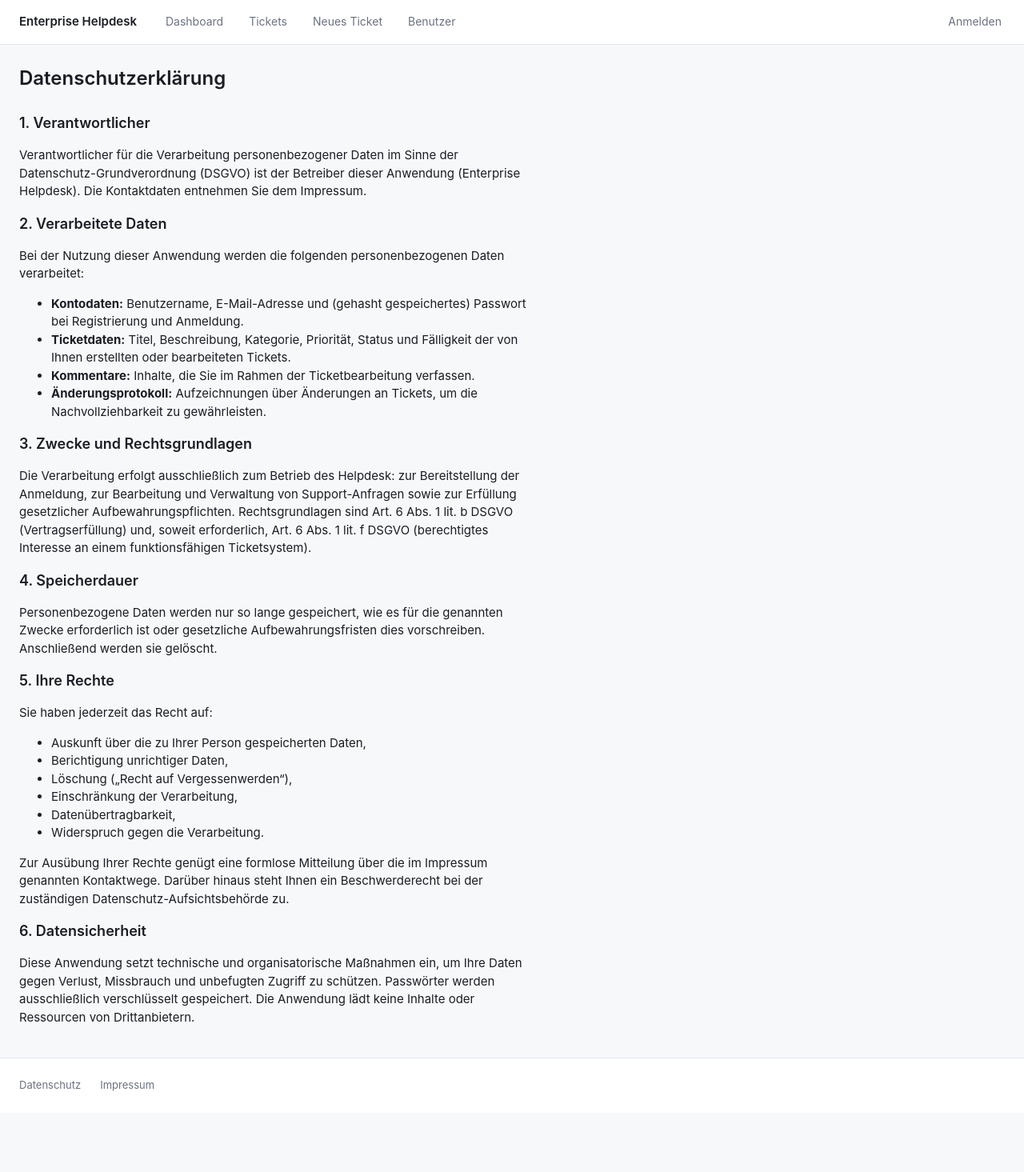
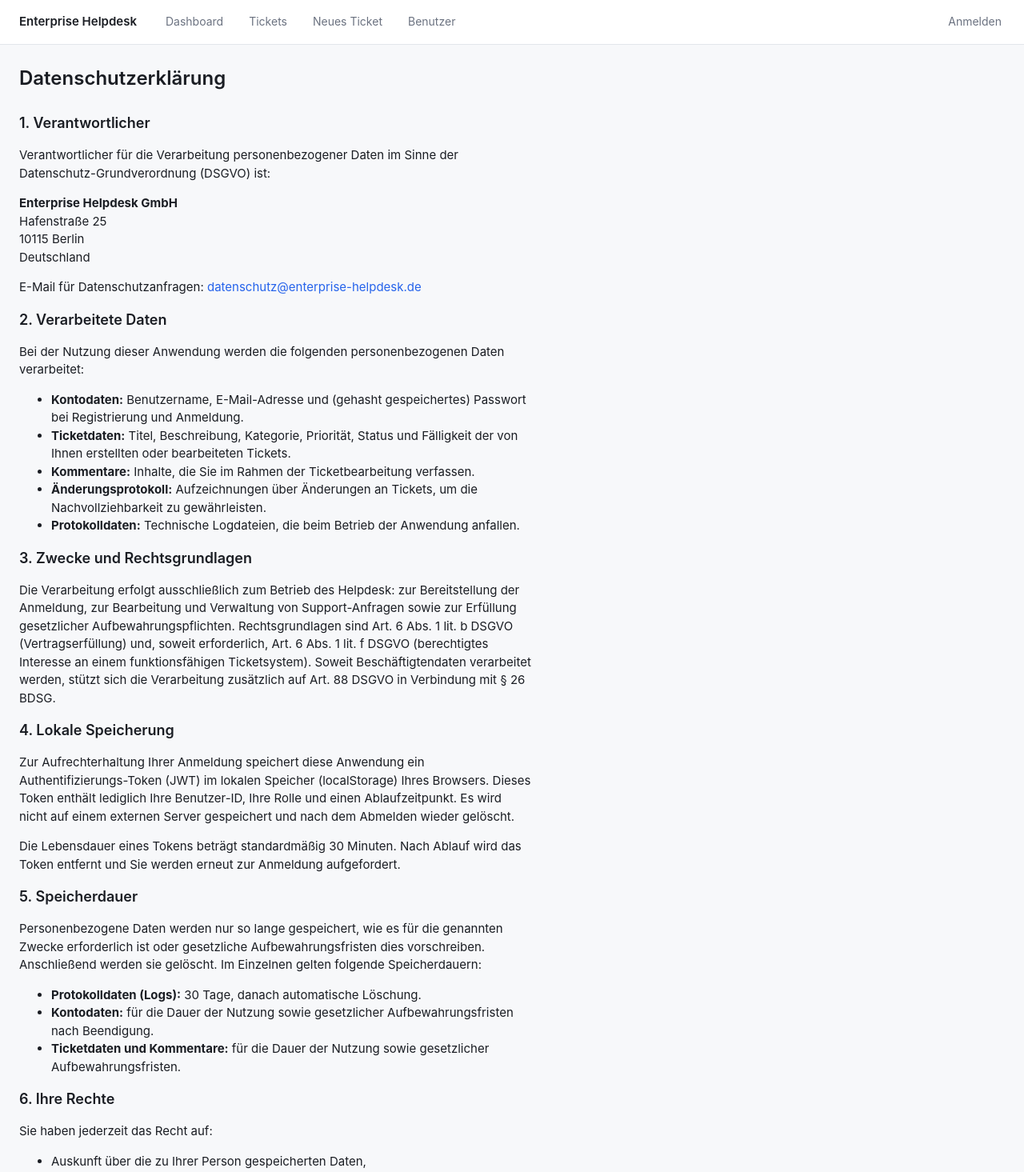
Before and after one commit to M3-13/e2e-enterprise-helpdesk-20260904-195321-7230, a React (Vite) app in the folder frontend/: page /datenschutz in a window 1280 px wide. Shown: the top 1465 px of the page at 80% size. Before the commit the page ends 1391 px from the top, so only its background shows below. Built offline with nearby package versions, Linux system fonts and the light colour scheme; no server answers.

Commit message:
fix: Rechtstexte vervollständigen und Platzhalter entfernen (#51)
Closes #39

Co-authored-by: office-crew <development@office-crew.dev>

```diff
--- a/frontend/src/pages/ImprintPage.tsx
+++ b/frontend/src/pages/ImprintPage.tsx
@@ -6,10 +6,10 @@ export default function ImprintPage() {
       <section>
         <h2>Angaben gemäß § 5 TMG</h2>
         <p>
-          <strong>Enterprise Helpdesk</strong>
+          <strong>Enterprise Helpdesk GmbH</strong>
           <br />
-          Musterstraße 1<br />
-          12345 Musterstadt
+          Hafenstraße 25<br />
+          10115 Berlin
           <br />
           Deutschland
         </p>
@@ -17,25 +17,25 @@ export default function ImprintPage() {
 
       <section>
         <h2>Vertreten durch</h2>
-        <p>Die Geschäftsführung</p>
+        <p>Geschäftsführer: Markus Brandt</p>
       </section>
 
       <section>
         <h2>Kontakt</h2>
         <p>
-          Telefon: +49 000 0000000
+          Telefon: +49 30 12345678
           <br />
-          E-Mail: kontakt@helpdesk.example
+          E-Mail: kontakt@enterprise-helpdesk.de
         </p>
       </section>
 
       <section>
         <h2>Verantwortlich für den Inhalt nach § 18 Abs. 2 MStV</h2>
         <p>
-          Die Geschäftsführung
+          Markus Brandt
           <br />
-          Musterstraße 1<br />
-          12345 Musterstadt
+          Hafenstraße 25<br />
+          10115 Berlin
         </p>
       </section>
 
--- a/frontend/src/pages/LegalPage.tsx
+++ b/frontend/src/pages/LegalPage.tsx
@@ -7,9 +7,22 @@ export default function LegalPage() {
         <h2>1. Verantwortlicher</h2>
         <p>
           Verantwortlicher für die Verarbeitung personenbezogener Daten im
-          Sinne der Datenschutz-Grundverordnung (DSGVO) ist der Betreiber
-          dieser Anwendung (Enterprise Helpdesk). Die Kontaktdaten entnehmen
-          Sie dem Impressum.
+          Sinne der Datenschutz-Grundverordnung (DSGVO) ist:
+        </p>
+        <p>
+          <strong>Enterprise Helpdesk GmbH</strong>
+          <br />
+          Hafenstraße 25
+          <br />
+          10115 Berlin
+          <br />
+          Deutschland
+        </p>
+        <p>
+          E-Mail für Datenschutzanfragen:{' '}
+          <a href="mailto:datenschutz@enterprise-helpdesk.de">
+            datenschutz@enterprise-helpdesk.de
+          </a>
         </p>
       </section>
 
@@ -39,6 +52,10 @@ export default function LegalPage() {
             Änderungen an Tickets, um die Nachvollziehbarkeit zu
             gewährleisten.
           </li>
+          <li>
+            <strong>Protokolldaten:</strong> Technische Logdateien, die beim
+            Betrieb der Anwendung anfallen.
+          </li>
         </ul>
       </section>
 
@@ -51,22 +68,54 @@ export default function LegalPage() {
           Aufbewahrungspflichten. Rechtsgrundlagen sind Art. 6 Abs. 1 lit. b
           DSGVO (Vertragserfüllung) und, soweit erforderlich, Art. 6 Abs. 1
           lit. f DSGVO (berechtigtes Interesse an einem funktionsfähigen
-          Ticketsystem).
+          Ticketsystem). Soweit Beschäftigtendaten verarbeitet werden, stützt
+          sich die Verarbeitung zusätzlich auf Art. 88 DSGVO in Verbindung mit
+          § 26 BDSG.
         </p>
       </section>
 
       <section>
-        <h2>4. Speicherdauer</h2>
+        <h2>4. Lokale Speicherung</h2>
+        <p>
+          Zur Aufrechterhaltung Ihrer Anmeldung speichert diese Anwendung ein
+          Authentifizierungs-Token (JWT) im lokalen Speicher (localStorage)
+          Ihres Browsers. Dieses Token enthält lediglich Ihre Benutzer-ID,
+          Ihre Rolle und einen Ablaufzeitpunkt. Es wird nicht auf einem
+          externen Server gespeichert und nach dem Abmelden wieder gelöscht.
+        </p>
+        <p>
+          Die Lebensdauer eines Tokens beträgt standardmäßig 30 Minuten.
+          Nach Ablauf wird das Token entfernt und Sie werden erneut zur
+          Anmeldung aufgefordert.
+        </p>
+      </section>
+
+      <section>
+        <h2>5. Speicherdauer</h2>
         <p>
           Personenbezogene Daten werden nur so lange gespeichert, wie es für
           die genannten Zwecke erforderlich ist oder gesetzliche
           Aufbewahrungsfristen dies vorschreiben. Anschließend werden sie
-          gelöscht.
+          gelöscht. Im Einzelnen gelten folgende Speicherdauern:
         </p>
+        <ul>
+          <li>
+            <strong>Protokolldaten (Logs):</strong> 30 Tage, danach
+            automatische Löschung.
+          </li>
+          <li>
+            <strong>Kontodaten:</strong> für die Dauer der Nutzung sowie
+            gesetzlicher Aufbewahrungsfristen nach Beendigung.
+          </li>
+          <li>
+            <strong>Ticketdaten und Kommentare:</strong> für die Dauer der
+            Nutzung sowie gesetzlicher Aufbewahrungsfristen.
+          </li>
+        </ul>
       </section>
 
       <section>
-        <h2>5. Ihre Rechte</h2>
+        <h2>6. Ihre Rechte</h2>
         <p>Sie haben jederzeit das Recht auf:</p>
         <ul>
           <li>Auskunft über die zu Ihrer Person gespeicherten Daten,</li>
@@ -77,14 +126,22 @@ export default function LegalPage() {
           <li>Widerspruch gegen die Verarbeitung.</li>
         </ul>
         <p>
-          Zur Ausübung Ihrer Rechte genügt eine formlose Mitteilung über die
-          im Impressum genannten Kontaktwege. Darüber hinaus steht Ihnen ein
-          Beschwerderecht bei der zuständigen Datenschutz-Aufsichtsbehörde zu.
+          Zur Ausübung Ihrer Rechte genügt eine formlose Mitteilung an{' '}
+          <a href="mailto:datenschutz@enterprise-helpdesk.de">
+            datenschutz@enterprise-helpdesk.de
+          </a>{' '}
+          oder über die im Impressum genannten Kontaktwege. Ihre eigenen
+          Benutzerdaten können Sie außerdem direkt in der Anwendung über den
+          integrierten Datenexport herunterladen.
+        </p>
+        <p>
+          Darüber hinaus steht Ihnen ein Beschwerderecht bei der zuständigen
+          Datenschutz-Aufsichtsbehörde zu.
         </p>
       </section>
 
       <section>
-        <h2>6. Datensicherheit</h2>
+        <h2>7. Datensicherheit</h2>
         <p>
           Diese Anwendung setzt technische und organisatorische Maßnahmen ein,
           um Ihre Daten gegen Verlust, Missbrauch und unbefugten Zugriff zu
```
Also changed, not shown: 2 other files (tests, documents, lock files or other folders).
